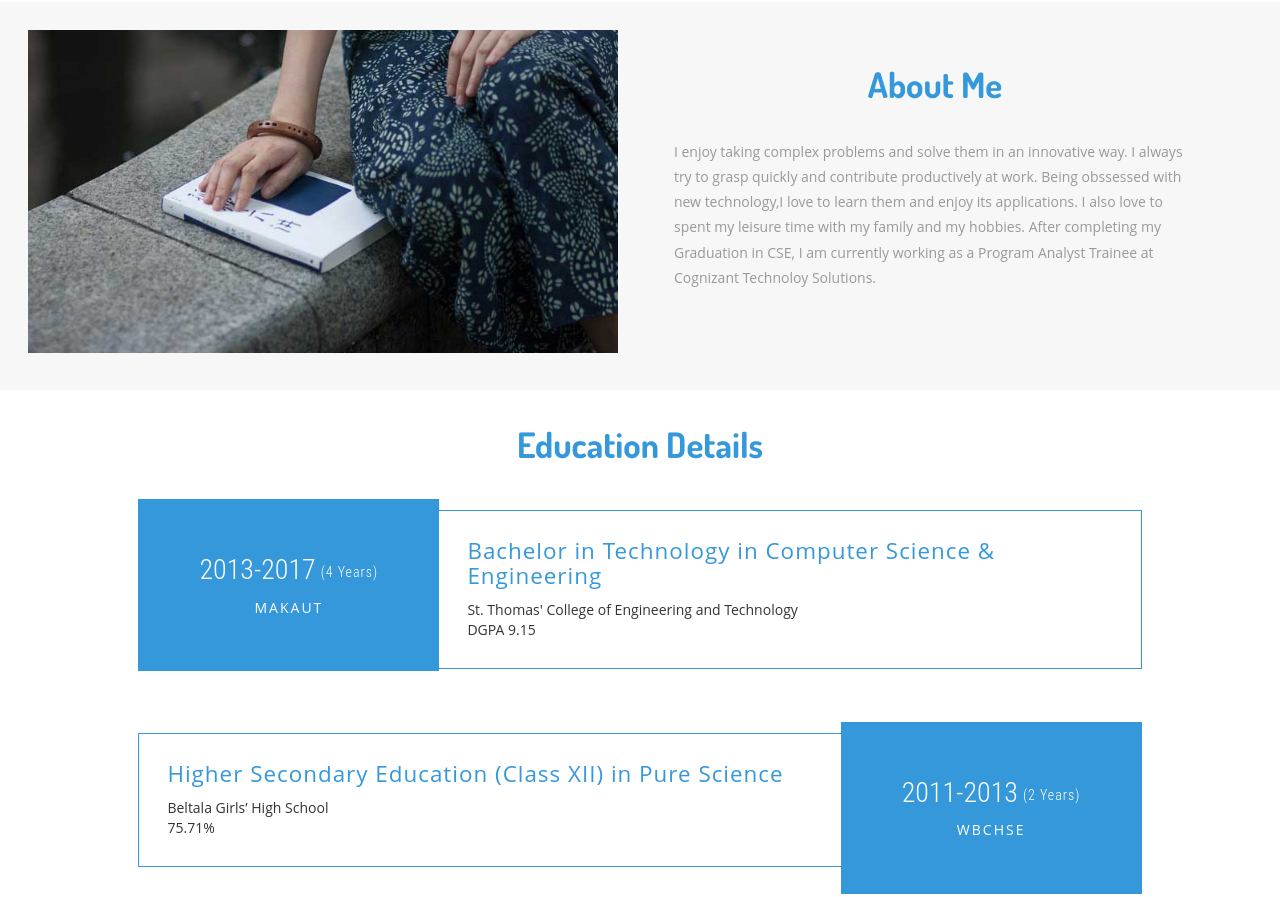
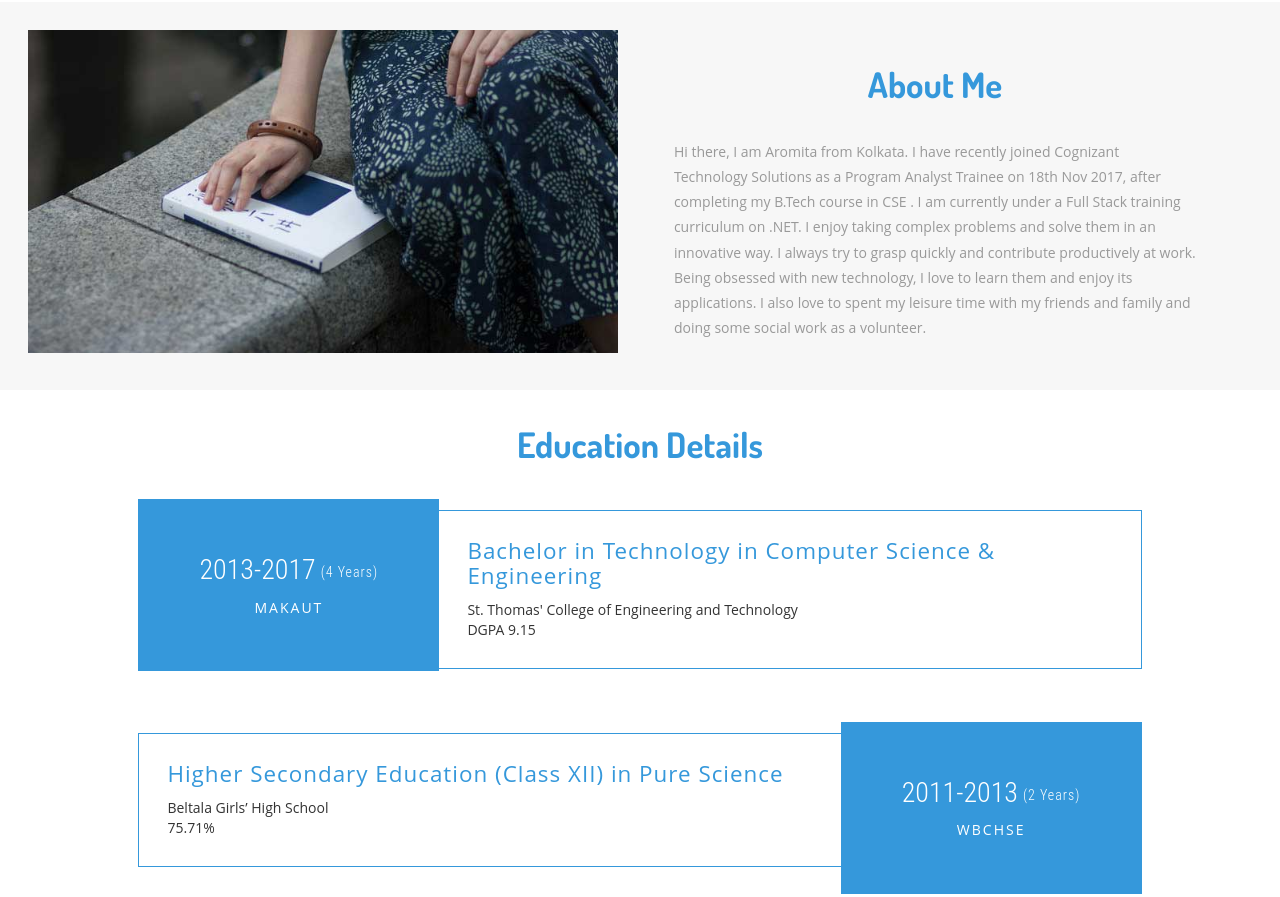
Before and after one commit to souravghosh16/aromitasen.github.io, a plain HTML site: page index.html in a window 1280 px wide. Shown: the part 1560-2457 px from the top of the page. Drawn offline with Linux system fonts and the light colour scheme.

Commit message:
Update index.html

```diff
--- a/index.html
+++ b/index.html
@@ -353,9 +353,11 @@ Smartphone Compatible web template, free webdesigns for Nokia, Samsung, LG, Sony
 	 <div class="about-right">
 		<h3>About Me</h3>
 		<h4></h4>
-		<p> I enjoy taking complex problems and solve them in an innovative way. I always try to grasp quickly and contribute productively at work.
-Being obssessed with new technology,I love to learn them and enjoy its applications. I also love to spent my leisure time with my family and my hobbies.
- After completing my Graduation in CSE, I am currently working as a Program Analyst Trainee at Cognizant Technoloy Solutions.
+		<p>Hi there, I am Aromita from Kolkata. I have recently joined Cognizant Technology Solutions as a Program Analyst Trainee
+			on 18th Nov 2017, after completing my B.Tech course in CSE . I am currently under a Full Stack training curriculum on
+			.NET.  I enjoy taking complex problems and solve them in an innovative way. I always try to grasp quickly and
+			contribute productively at work. Being obsessed with new technology, I love to learn them and enjoy its
+			applications. I also love to spent my leisure time with my friends and family and doing some social work as a volunteer.
 	 </div>
 	 <div class="clearfix"></div>
 </div>
@@ -535,7 +537,7 @@ Being obssessed with new technology,I love to learn them and enjoy its applicati
 				    	  <h5 id='findMe'>For Any questions, Please feel free to Contact me.</h5>
 					<div class="touch-right-top">
 							<span class="add"></span>
-							<h4>Behala, Kolkata,India,<label>Pincode– 700034</label></h4>
+							<h4>ASV Suntech Park, OMR STreet, Chennai, India<label>Pincode– 700034</label></h4>
 					</div>
 					<div class="touch-right-top">
 							<span class="mail"></span>
```
